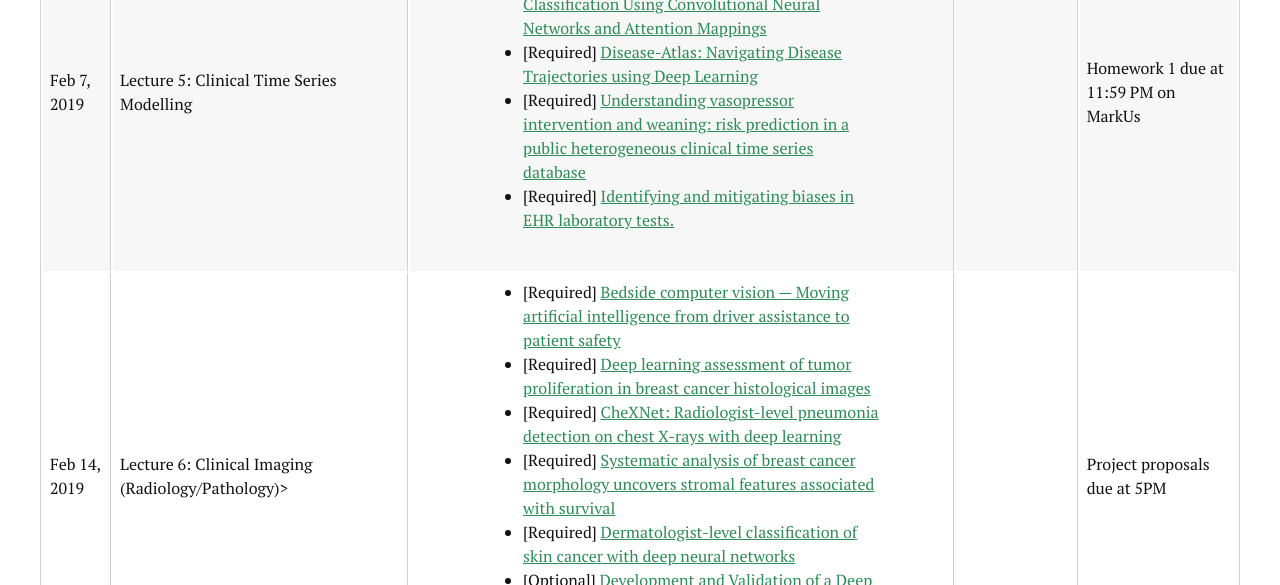
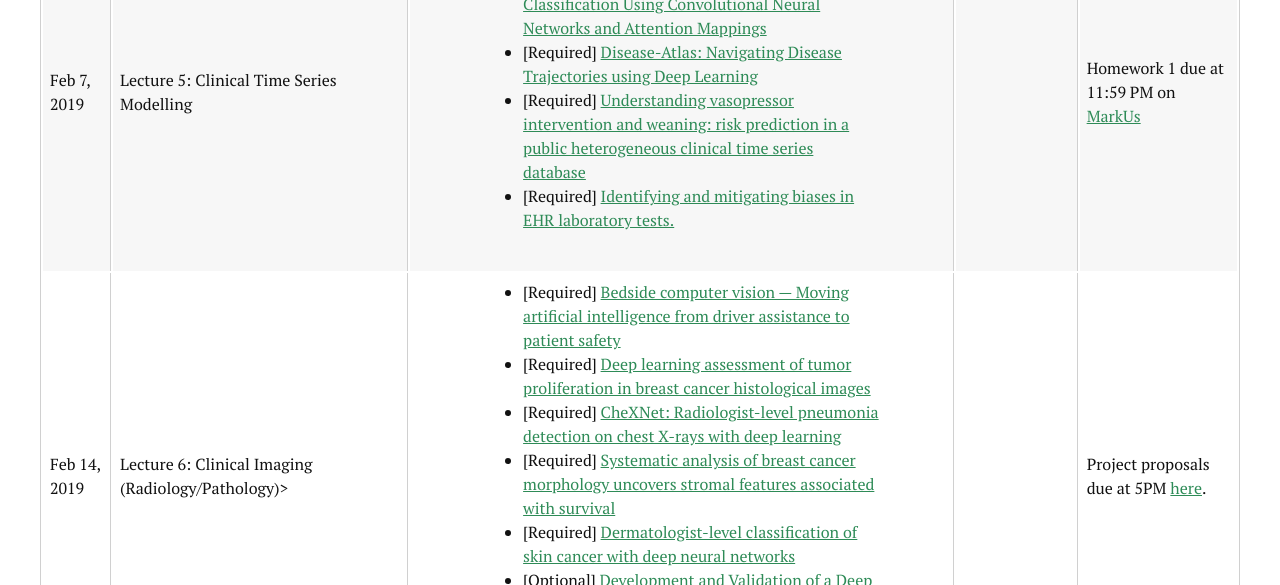
Before and after one commit to CS2541-ML4H2019/CS2541-ML4H2019.github.io, a Jekyll site: the page built from schedule.md, in a window 1280 px wide and 900 px high, scrolled down 1422 px. Shown: the part 203-788 px from the top of the window. Built offline with Jekyll 4.4.1, drawn with Linux system fonts in a browser that asks for light colours; nearby versions of some CDN libraries.

Commit message:
added some useful links

```diff
--- a/index.html
+++ b/index.html
@@ -24,6 +24,8 @@
 Room: <a href="http://map.utoronto.ca/utsg/building/005">MS 4279</a><br>
 
 TAs: Bret Nestor, Sayyed Nezhadi, Bai Li<br>
+
+Markus: <a href="https://markus.teach.cs.toronto.edu/csc2541-2019-01">https://markus.teach.cs.toronto.edu/csc2541-2019-01</a><br>
 
 Piazza: <a href="https://piazza.com/utoronto.ca/winter2019/csc2541">https://piazza.com/utoronto.ca/winter2019/csc2541</a>
 </p>
--- a/schedule.md
+++ b/schedule.md
@@ -98,7 +98,7 @@
     <td>
     </td>
     <td>
-      Homework 1 due at 11:59 PM on MarkUs
+      Homework 1 due at 11:59 PM on <a href="https://markus.teach.cs.toronto.edu/csc2541-2019-01">MarkUs</a>
     </td>
   </tr>
   <tr>
@@ -117,7 +117,7 @@
     <td>
     </td>
     <td>
-	    Project proposals due at 5PM
+	    Project proposals due at 5PM <a href="https://docs.google.com/forms/d/e/1FAIpQLSfOSqcEhOnDvTmkMlOViUY1YF7i3eZOs6RumhWtiihrdBVVag/viewform?usp=sf_link">here</a>.
     </td>
   </tr>
   <tr>
```
Also changed, not shown: Project.md (+1 -1 lines).
